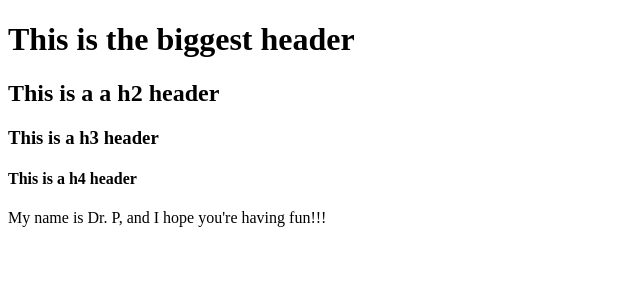
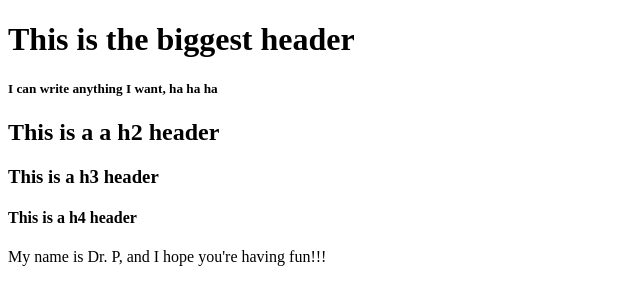
Before and after one commit to davidpauli1/UGA-POPUP-AFrame, a plain HTML site: page index.html in a window 1280 px wide. Shown: the whole page, without its empty margins (0-640 px from the left). Drawn offline with Linux system fonts and the light colour scheme.

Commit message:
2nd change to webpage

```diff
--- a/index.html
+++ b/index.html
@@ -5,6 +5,7 @@
     </head>
     <body>
         <h1> This is the biggest header </h1>
+        <h5> I can write anything I want, ha ha ha </h5>
         <h2> This is a a h2 header </h2>
         <h3> This is a h3 header </h3>
         <h4> This is a h4 header </h4>
```
